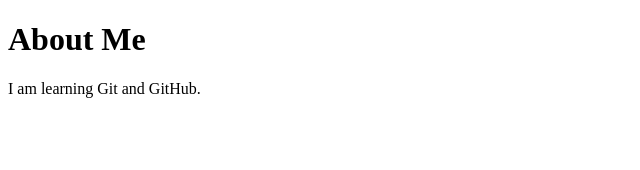
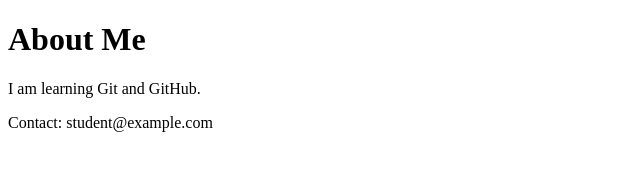
Before and after one commit to Manasvi-247/portfolio-site, a plain HTML site: page about.html in a window 1280 px wide. Shown: the whole page, without its empty margins (0-640 px from the left). Drawn offline with Linux system fonts and the light colour scheme.

Commit message:
feat: add contact details to about.html

```diff
--- a/about.html
+++ b/about.html
@@ -4,5 +4,6 @@
 <body>
   <h1>About Me</h1>
   <p>I am learning Git and GitHub.</p>
+  <p>Contact: student@example.com</p>
 </body>
 </html>
```
